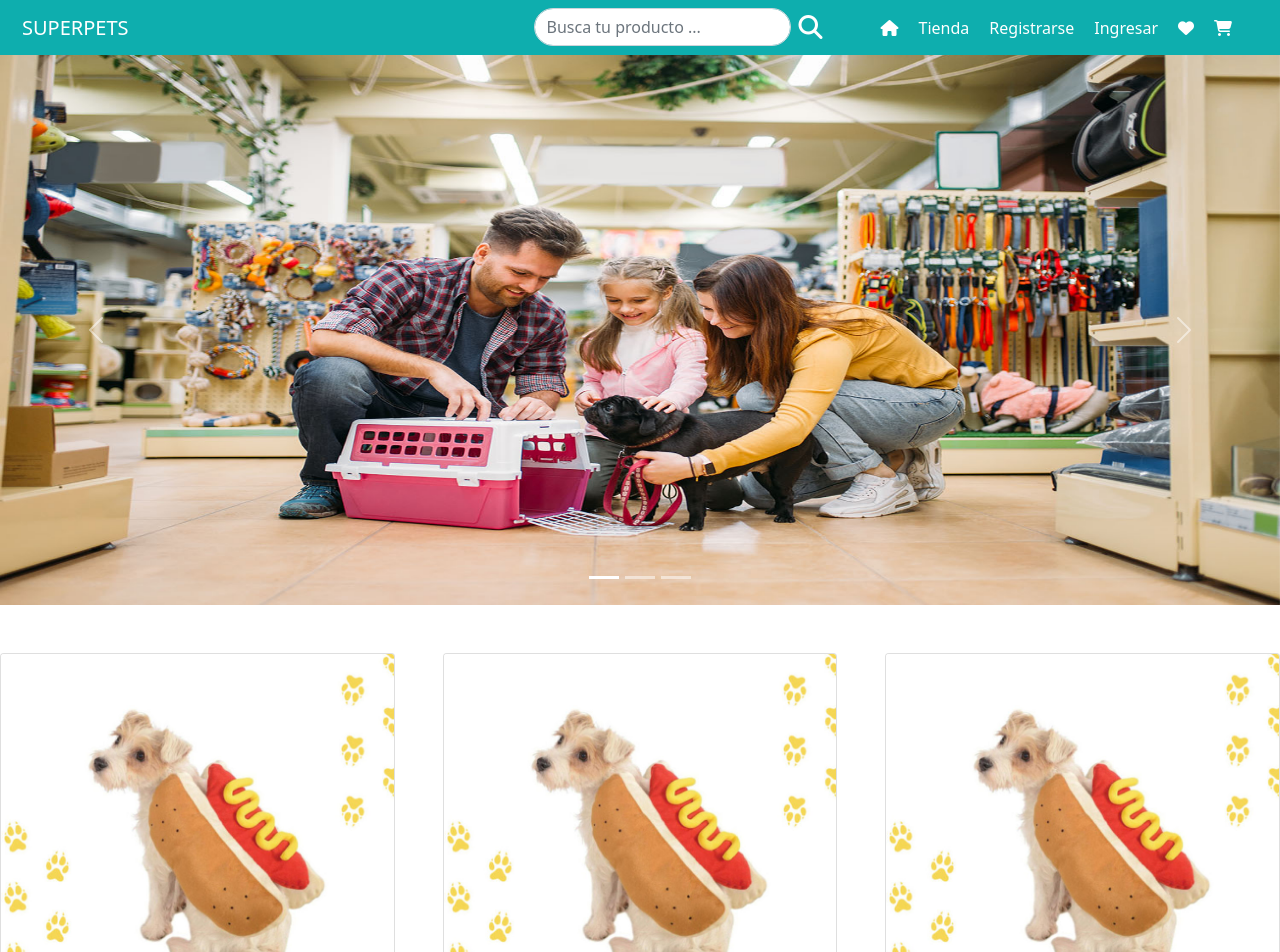
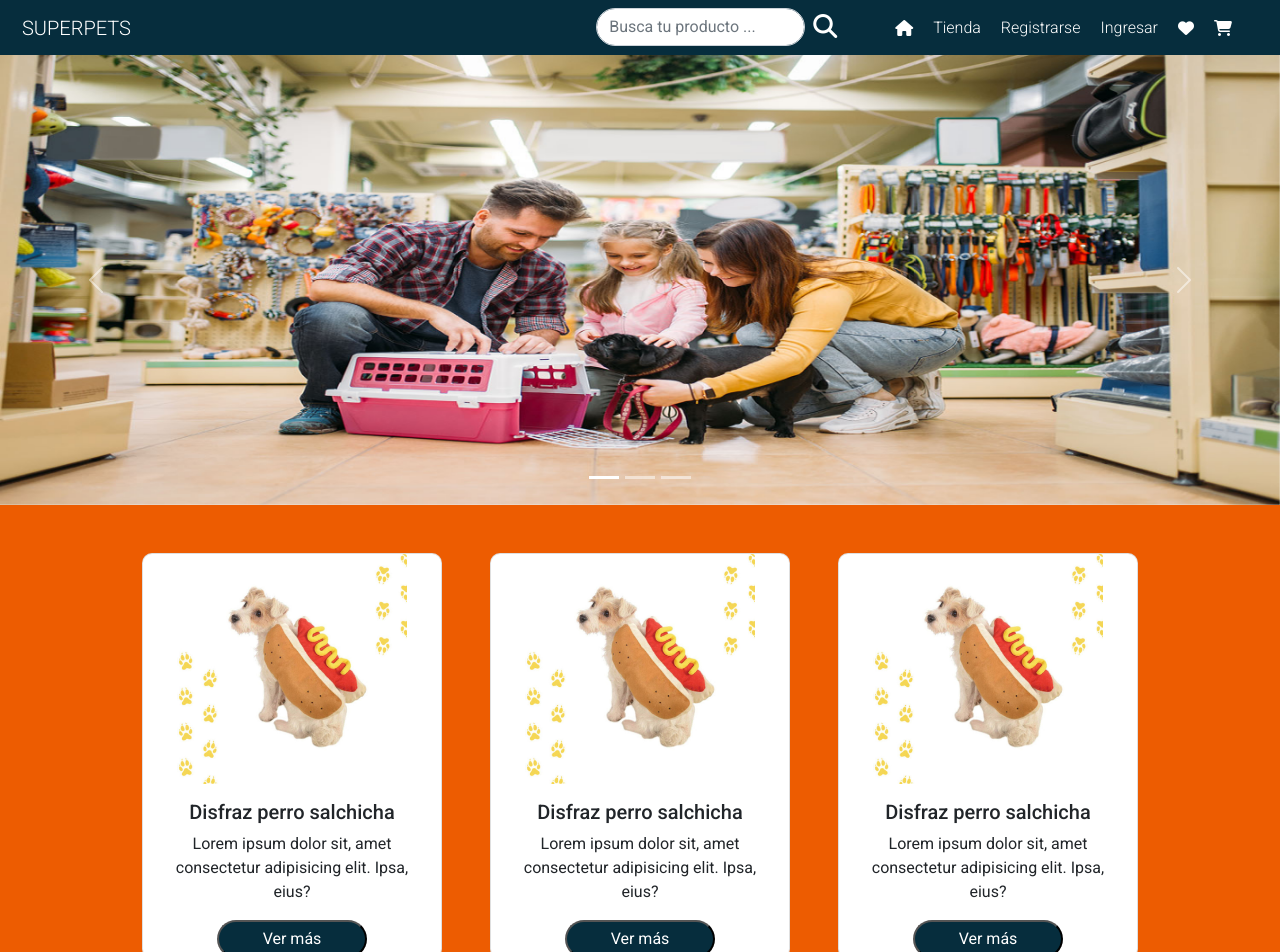
Before and after one commit to Lucmunoz/superpets, a React (Vite) app in the folder frontend/: page / in a window 1280 px wide. Shown: the top 952 px of the page. Built offline with nearby package versions, Linux system fonts and the light colour scheme.

Commit message:
Se agregan estilos de componente Card y se agrega fuente para el documento

```diff
--- a/frontend/src/main.css
+++ b/frontend/src/main.css
@@ -1,7 +1,9 @@
+
 * {
   box-sizing: border-box;
   margin: 0;
   padding: 0;
+  font-family: "Roboto", sans-serif;
 }
 
 /* navbar */
@@ -11,7 +13,7 @@
 
 .navbar,
 .offcanvas {
-  background-color: rgb(14, 174, 174);
+  background-color: #062D3D;
   color: #fff;
   font-weight: 300;
 }
@@ -40,8 +42,34 @@
 
 /* carrusel */
 .imgCarrusel {
-  height: 550px;
+  height: 450px;
   width: 100vw;
+}
+
+/* card Home */
+.divCardHome {
+  background-color: #ED5C01;
+}
+
+/* componente CARD */
+.card {
+  width: 300px;
+  border-radius: 10px;
+  text-align: center;
+}
+
+.card img {
+  height: 230px;
+  width: 230px;
+  margin: 0 auto;
+}
+
+.card .buttonCard {
+  background-color: #062D3D;
+  color: #fff;
+  width: 150px;
+  padding: 5px;
+  border-radius: 20px;
 }
 
 
```
